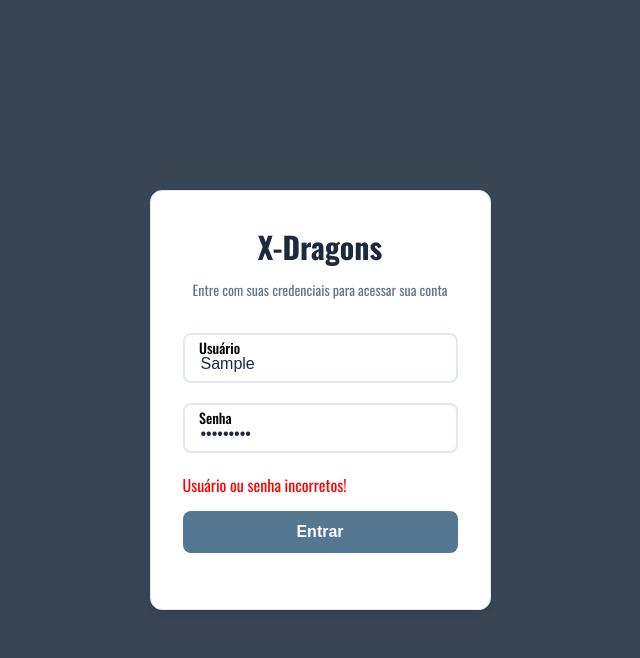
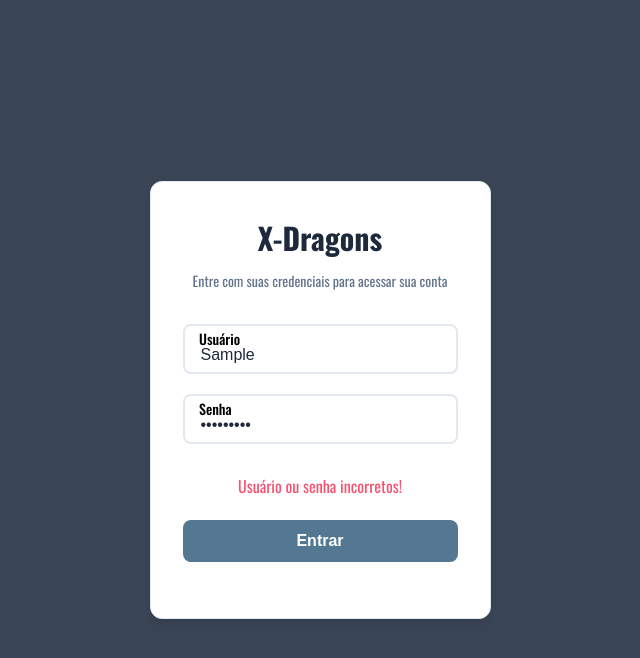
Before and after one commit to anngelos/x-dragons, a React (Vite) app: page / in a window 1280 px wide. Both pictures are taken after typing "Sample", "Sample123" into the empty fields and a click on the button "Entrar". Shown: the top 658 px of the page, without its empty margins (320-960 px from the left). Built offline with nearby package versions, Linux system fonts and the light colour scheme.

Commit message:
refactor Login screen

```diff
--- a/src/styles/LoginView.module.css
+++ b/src/styles/LoginView.module.css
@@ -135,6 +135,12 @@ body {
     transform: translateY(1px);
 }
 
+.errorMessage {
+    text-align: center;
+    color: #F75270;
+    padding: 10px 0px 20px;
+}
+
 @media (max-width: 480px) {
     .loginCard {
         padding: 24px;
--- a/src/views/LoginView.jsx
+++ b/src/views/LoginView.jsx
@@ -1,25 +1,29 @@
-import { useState } from "react";
 import { useNavigate } from "react-router-dom";
+import { useForm } from "react-hook-form";
 import styles from "../styles/LoginView.module.css";
 
 function LoginView() {
-  const [userValue, setUserValue] = useState("");
-  const [passwordValue, setPasswordValue] = useState("");
-  const [error, setError] = useState("");
   const navigate = useNavigate();
 
-  const handleSubmit = (e) => {
-    e.preventDefault();
+  const {
+    register,
+    handleSubmit,
+    setError,
+    formState: { errors },
+  } = useForm();
 
+  const onSubmit = (data) => {
     const validUser = "targaryen";
     const validPassword = "valiria";
 
-    if (userValue === validUser && passwordValue === validPassword) {
-      setError("");
-      navigate("/dashboard");
-    } else {
-      setError("Usuário ou senha incorretos!");
+    if (data.user !== validUser || data.password !== validPassword) {
+      setError("root", {
+        type: "manual",
+        message: "Usuário ou senha incorretos!",
+      });
+      return;
     }
+    navigate("/dashboard");
   };
 
   return (
@@ -30,19 +34,25 @@ function LoginView() {
           <p>Entre com suas credenciais para acessar sua conta</p>
         </div>
 
-        <form className={styles.loginForm} id="loginForm" noValidate onSubmit={handleSubmit}>
+        <form
+          className={styles.loginForm}
+          id="loginForm"
+          noValidate
+          onSubmit={handleSubmit(onSubmit)}
+        >
           <div className={styles.formGroup}>
             <div className={styles.inputWrapper}>
               <input
                 type="text"
-                id="text"
-                name="text"
-                value={userValue}
-                onChange={(e) => setUserValue(e.target.value)}
-                className={userValue ? "has-value" : ""}
+                id="user"
+                {...register("user", { required: "Usuário é obrigatório" })}
+                className={errors.user ? styles.errorInput : ""}
               />
-              <label htmlFor="text">Usuário</label>
+              <label htmlFor="user">Usuário</label>
             </div>
+            {errors.user && (
+              <p className={styles.errorMessage}>{errors.user.message}</p>
+            )}
           </div>
 
           <div className={styles.formGroup}>
@@ -50,16 +60,19 @@ function LoginView() {
               <input
                 type="password"
                 id="password"
-                name="password"
-                value={passwordValue}
-                onChange={(e) => setPasswordValue(e.target.value)}
-                className={passwordValue ? "has-value" : ""}
+                {...register("password", { required: "Senha é obrigatória" })}
+                className={errors.password ? styles.errorInput : ""}
               />
               <label htmlFor="password">Senha</label>
             </div>
+            {errors.password && (
+              <p className={styles.errorMessage}>{errors.password.message}</p>
+            )}
           </div>
 
-          {error && <p style={{ color: "red", marginBottom: "12px" }}>{error}</p>}
+          {errors.root && (
+            <p className={styles.errorMessage}>{errors.root.message}</p>
+          )}
 
           <button type="submit" className={styles.loginBtn}>
             <span className={styles.btnText}>Entrar</span>
```
